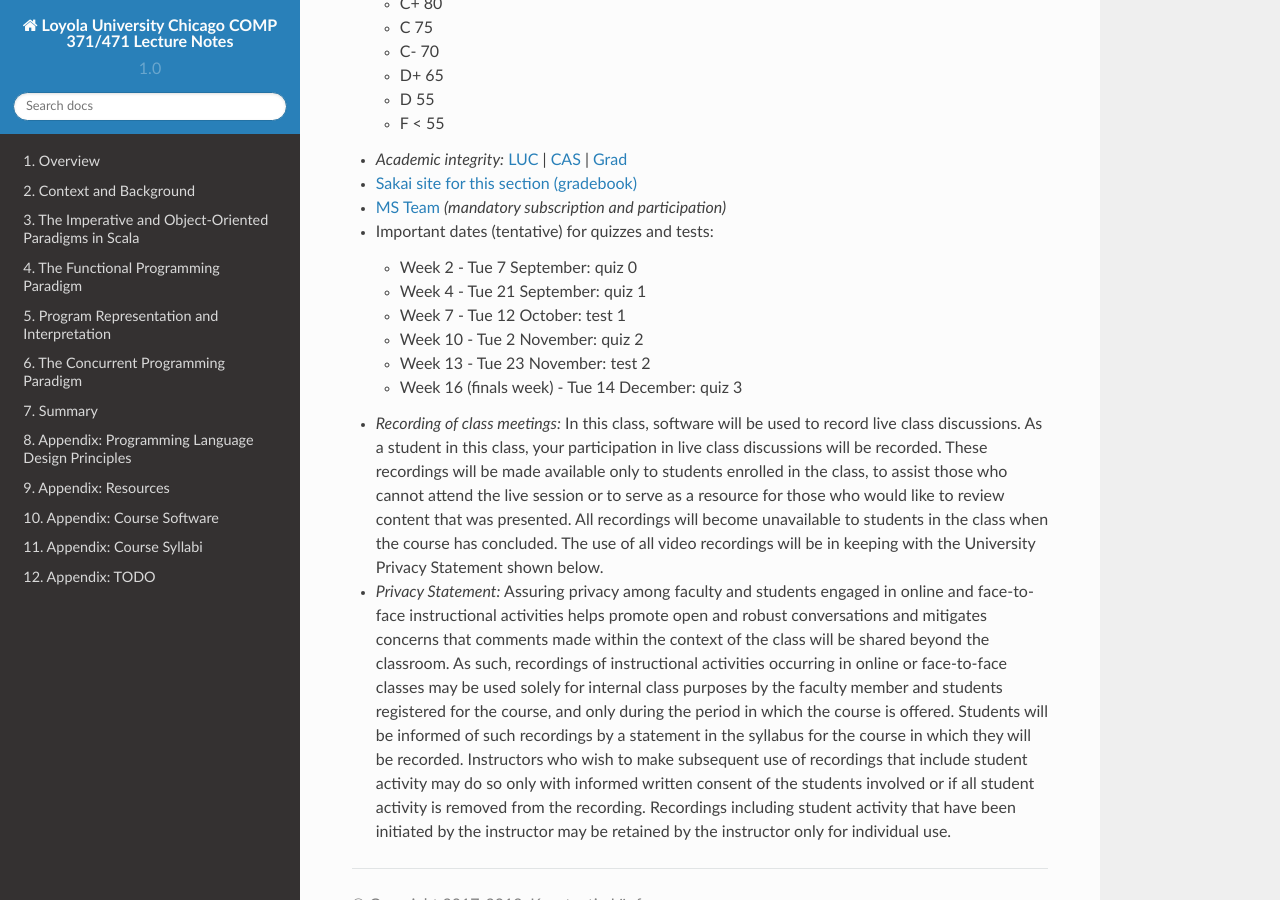
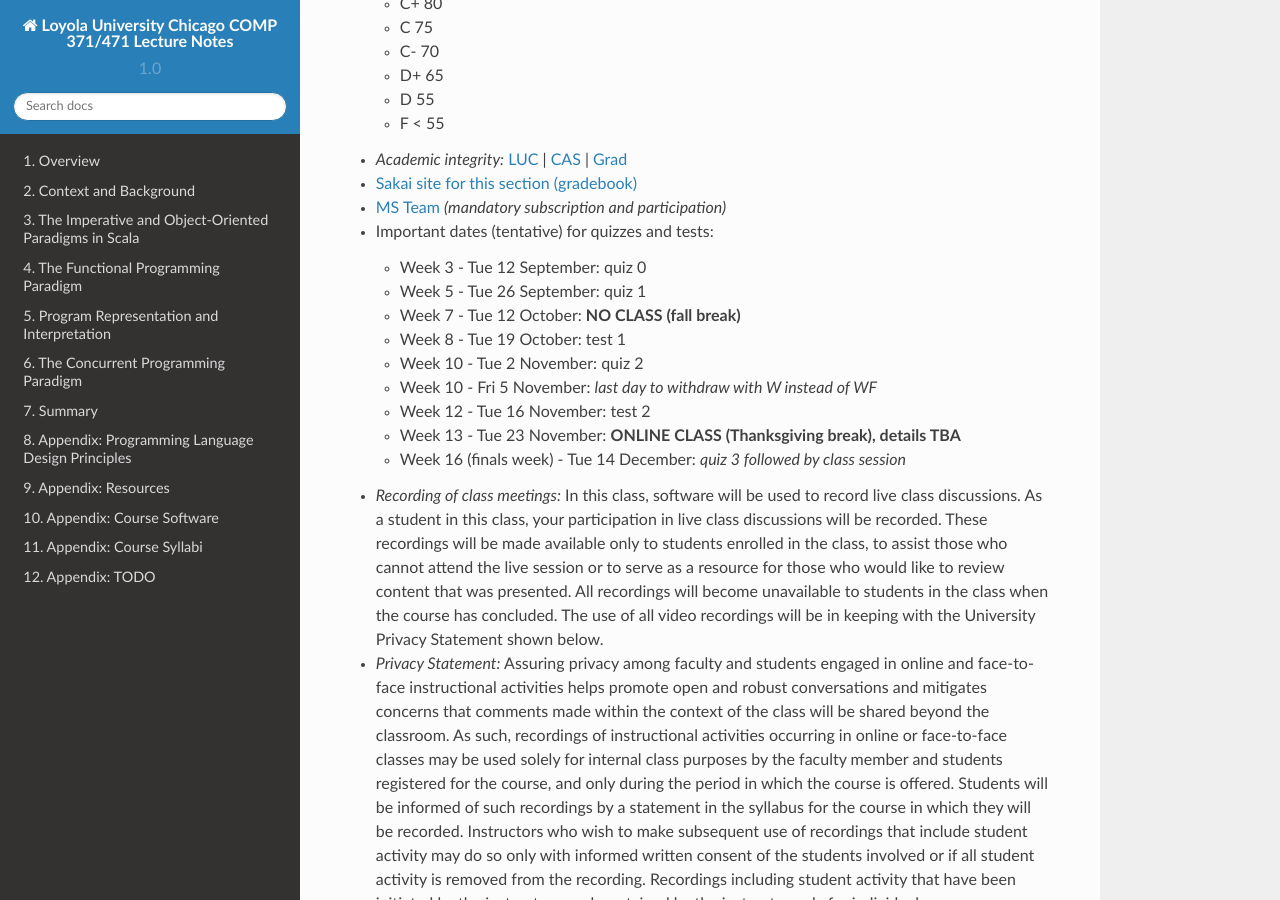
Before and after one commit to lucproglangcourse/lucproglangcourse.github.io, a Sphinx documentation site: the page built from source/syllabi/2021Fall.rst, in a window 1280 px wide and 900 px high, scrolled down 1836 px. Built offline with Sphinx 7.4.7 and the Read the Docs theme 2.0.0, drawn with Linux system fonts in a browser that asks for light colours.

Commit message:
updated key dates in syllabus
Signed-off-by: Konstantin Läufer <klaeufer@gmail.com>

```diff
--- a/source/syllabi/2021Fall.rst
+++ b/source/syllabi/2021Fall.rst
@@ -86,12 +86,15 @@ Sections: 001 Fall 2021
 
 - Important dates (tentative) for quizzes and tests:
 
-  - Week 2 - Tue 7 September: quiz 0
-  - Week 4 - Tue 21 September: quiz 1
-  - Week 7 - Tue 12 October: test 1
+  - Week 3 - Tue 12 September: quiz 0
+  - Week 5 - Tue 26 September: quiz 1
+  - Week 7 - Tue 12 October: **NO CLASS (fall break)**
+  - Week 8 - Tue 19 October: test 1
   - Week 10 - Tue 2 November: quiz 2
-  - Week 13 - Tue 23 November: test 2
-  - Week 16 (finals week) - Tue 14 December: quiz 3
+  - Week 10 - Fri 5 November: *last day to withdraw with W instead of WF*
+  - Week 12 - Tue 16 November: test 2
+  - Week 13 - Tue 23 November: **ONLINE CLASS (Thanksgiving break), details TBA**
+  - Week 16 (finals week) - Tue 14 December: *quiz 3 followed by class session*
 
 - *Recording of class meetings:* In this class, software will be used to record live class discussions. As a student in this class, your participation in live class discussions will be recorded. These recordings will be made available only to students enrolled in the class, to assist those who cannot attend the live session or to serve as a resource for those who would like to review content that was presented. All recordings will become unavailable to students in the class when the course has concluded. The use of all video recordings will be in keeping with the University Privacy Statement shown below.
 
```
